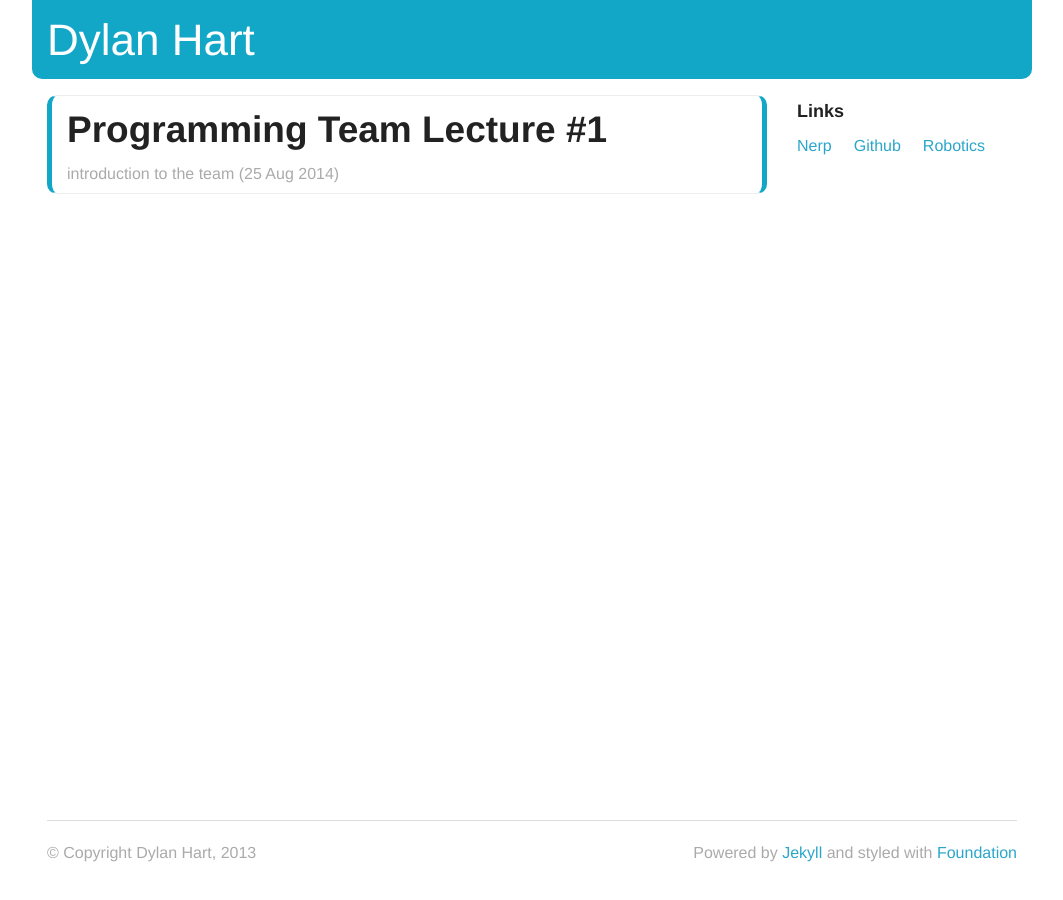
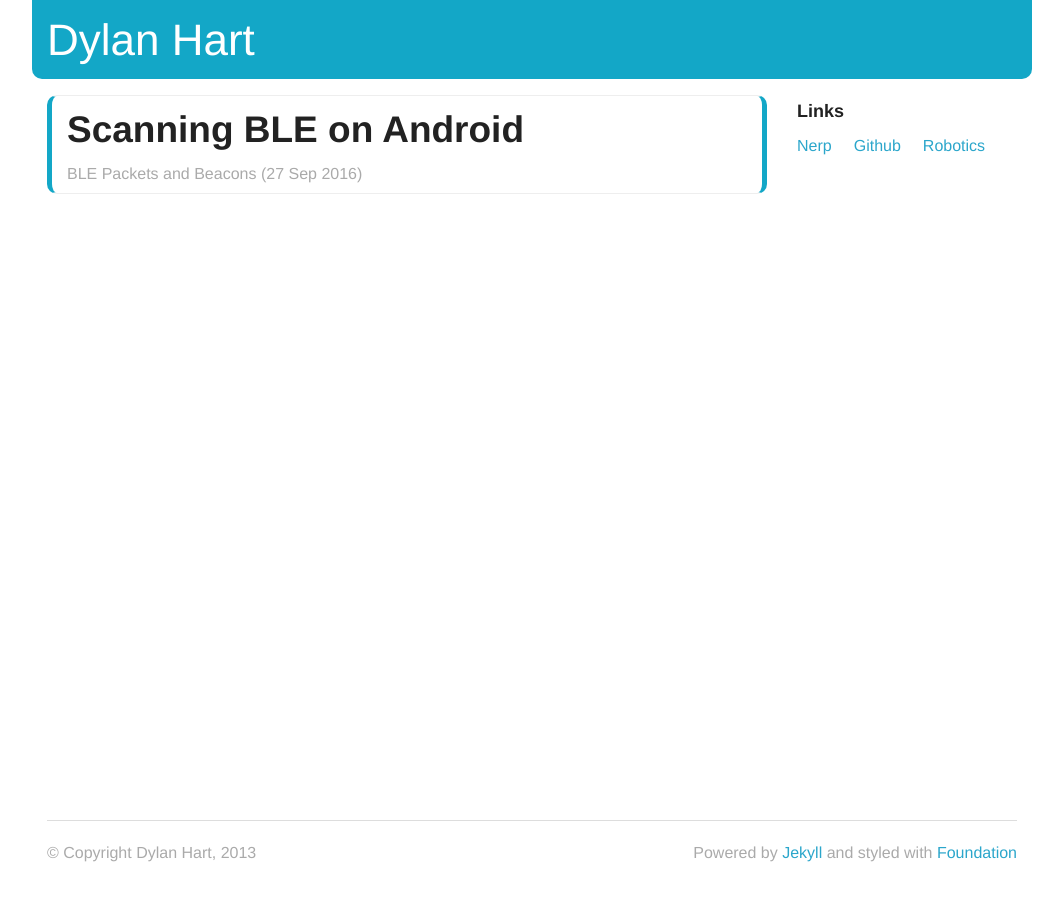
Before and after one commit to dylanhart/dylanhart.github.io, a Jekyll site: the page built from index.html, in a window 1280 px wide. Shown: the whole page, without its empty margins (108-1171 px from the left). Built offline with Jekyll 4.4.1, drawn with Linux system fonts in a browser that asks for light colours; Markdown is read by kramdown in place of the engine named in the settings; part of the change alters nothing that is shown.

Commit message:
add a blogpost

````diff
--- a/_config.yml
+++ b/_config.yml
@@ -1,7 +1,6 @@
-name: Your New Jekyll Site
-markdown: redcarpet
-pygments: none
-permalink: none
-baseurl: http://d-hart.com
+name: d-hart
+markdown: kramdown
+# permalink: none
+# baseurl: http://d-hart.com
 
 exclude: ["CNAME", "README.md"]
--- a/_posts/2014-08-25-programming-team-lecture-#1.markdown
+++ /dev/null
@@ -1,48 +0,0 @@
----
-layout: post
-author: Dylan Hart
-date: 2014-08-25
-title: "Programming Team Lecture #1"
-subtitle: "introduction to the team"
-categories: frc lecture
----
-
-### Programming Robots for FRC
-
-#### Welcome to the programming team!
-
- * Our job is to program the robot
- * This means we have to tell all the different motors what to do
- * We take input from both the driver controllers and sensors
- * When we are done the robot should be easy to drive
- * Most of all programming is fun!
-
-#### What you need to know:
-
- * Java (up to objects and methods, polymorphism for CommandBased)
- * WPILIBJ (The library we will be working with to code the robot)
- * Parts of the robot (We will go over this.)
- * Basics on how electronics work. (PWMs carry signal... etc.)
-
-#### Other tasks for our team:
-
- * safety video (3d animation using Autodesk Maya)
- * The website (HTML, we will probably spend a day or two on it
-   and make a sub team responsible for it)
-
-#### The plan:
-
- * Split the team up:
-   - Those who know Java
-   - Those who need to learn
- * Java team will program last years robot from scratch
- * The other team will learn Java
- * Both will learn all the parts on a robot (quiz maybe?)
- * Any ideas? We are open to suggestions.
- * Team names? or is that lame?
-
-#### Leadership:
-
- * How should we do it
- * Does anyone even want to do it?
- * Jay and Abraham volunteered
--- /dev/null
+++ b/_posts/2016-9-27-ble-advertising-packets.markdown
@@ -0,0 +1,178 @@
+---
+layout: post
+author: Dylan Hart
+date: 2016-9-27
+title: "Scanning BLE on Android"
+subtitle: "BLE Packets and Beacons"
+categories: ble android
+---
+
+### Getting Started with Scanning
+
+Scanning for devices requires the `BLUETOOTH_ADMIN` and `ACCESS_COURSE_LOCATION` permissions.
+Once you have these permissions it's pretty easy to start scanning:
+
+```java
+// get ble scanner
+BluetoothAdapter btAdapter = BluetoothAdapter.getAdapter();
+BluetoothLeScanner bleScanner = btAdapter.getBluetoothLeScanner();
+
+// start the scan
+ScanCallback scanCallback = /* todo */;
+bleScanner.startScan(scanCallback);
+```
+
+The [ScanCallback][1] receives incoming advertising packets in the `onScanResult` method.
+
+[1]: https://developer.android.com/reference/android/bluetooth/le/ScanCallback.html
+
+### Understanding the Advertising Packet Structure
+
+The broadcast data section of [the packet][2] is 31 bytes long and consists of several data sections.
+
+<table>
+    <tr>
+        <th colspan="31">Broadcast Data</th>
+    </tr>
+    <tr>
+        <td colspan="3">Flag Data</td>
+        <td colspan="8">Data #1</td>
+        <td colspan="10">Data #2</td>
+        <td colspan="10">...</td>
+    </tr>
+    <tr>
+        <td>0</td><td></td><td></td><td></td><td></td><td></td><td></td><td></td>
+        <td>8</td><td></td><td></td><td></td><td></td><td></td><td></td><td></td>
+        <td>16</td><td></td><td></td><td></td><td></td><td></td><td></td><td></td>
+        <td>24</td><td></td><td></td><td></td><td></td><td></td><td>30</td>
+    </tr>
+</table>
+
+Each data segment is layed out according to the following format:
+
+<table>
+    <tr>
+        <th colspan="5">Data Segment</th>
+    </tr>
+    <tr>
+        <td>Length (1 byte)</td>
+        <td>Type (1 byte)</td>
+        <td colspan="3">Content</td>
+    </tr>
+    <tr>
+        <td>0</td>
+        <td>1</td>
+        <td>2</td>
+        <td>...</td>
+        <td>length</td>
+    </tr>
+</table>
+
+_Note: length does not include the one byte it uses, only the bytes after_
+
+The type of the data segment determines it's content.
+A table of types [can be found on the bluetooth website][3].
+I will describe type `0xFF - Manufacturer Data` in the following sections.
+Some of the types like `Device Local Name` are already parsed by the Android API.
+
+_Note: 16 bit numbers tend to be represented in little endian_
+
+There are two separate advertising packets that are sent: the normal broadcast packet that is sent all the time and the scan response packet that is sent when the device is scanned.
+Each packet has 31 bytes to advertise data.
+
+[2]: http://www.ti.com/lit/an/swra475/swra475.pdf
+[3]: https://www.bluetooth.com/specifications/assigned-numbers/generic-access-profile
+
+### Implementing ScanCallback
+
+The [ScanRecord][4] contains the data described above.
+The Android API automatically concatentates the scan result packets data to the end of the first packet.
+
+```java
+class BleCallback extends ScanCallback {
+    // called when a beacon is scanned
+    public void onScanResult(int callbackType, ScanResult result) {
+        // the broadcast data from both packets
+        ScanRecord record = result.getScanRecord();
+
+        // the ScanRecord class provides some methods to
+        // access common data.
+
+        // for example: (0x004c is Apple's designated identifier)
+        byte[] appleData = record.getManufacturerSpecificData(0x004c);
+        if (appleData != null) {
+            // parse the data
+        }
+
+    }
+}
+```
+
+[4]: https://developer.android.com/reference/android/bluetooth/le/ScanRecord.html
+
+### Example: Parsing iBeacons
+
+Once we have the data we can it!
+The following will describe parsing the iBeacon advertising data.
+
+<table>
+    <thead>
+        <tr>
+            <th colspan="27">iBeacon Data Segment</th>
+        </tr>
+        <tr>
+            <th>Length</th>
+            <th>Type</th>
+            <th colspan="2">Company</th>
+            <th colspan="2">Data Type</th>
+            <th colspan="16">UUID</th>
+            <th colspan="2">Major</th>
+            <th colspan="2">Minor</th>
+            <th>Tx Power</th>
+        </tr>
+    </thead>
+    <tbody>
+        <tr>
+            <td>26</td>
+            <td>0xFF</td>
+            <td colspan="2">0x4c00</td>
+            <td colspan="2">0x0215</td>
+            <td colspan="16">{uuid bytes}</td>
+            <td colspan="2">{major number}</td>
+            <td colspan="2">{minor number}</td>
+            <td colspan="1">{tx power}</td>
+        </tr>
+        <tr>
+            <td>0</td>
+            <td>1</td>
+            <td>2</td><td></td>
+            <td>4</td><td></td>
+            <td>6</td><td></td><td></td><td></td><td></td><td></td><td></td><td></td><td></td><td></td><td></td><td></td><td></td><td></td><td></td><td></td>
+            <td>22</td><td></td>
+            <td>24</td><td></td>
+            <td>26</td>
+        </tr>
+    </tbody>
+</table>
+_Source: [kontakt.io](https://support.kontakt.io/hc/en-gb/articles/201492492-iBeacon-advertising-packet-structure)_
+
+Once this format is understood extracting the data is easy!
+
+```java
+// note: getManufacturerData() returns a byte array starting
+//       at index 4 in the previous table.
+
+// extract UUID
+ByteBuffer bb = ByteBuffer.wrap(appleData, 2, 16);
+UUID uuid = new UUID(bb.getLong(), bb.getLong());
+
+// extracting the other data is also easy and left as
+// an exercise to the reader.
+
+// note: major and minor are in big endian
+```
+
+### Conclusion
+
+Scanning for BLE devices and parsing advertising data on Android is quite simple.
+I wish you luck on developing your applications!
````
